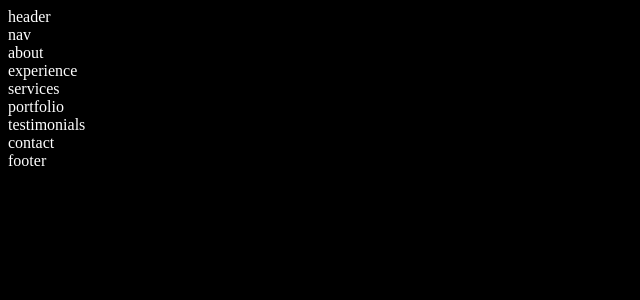
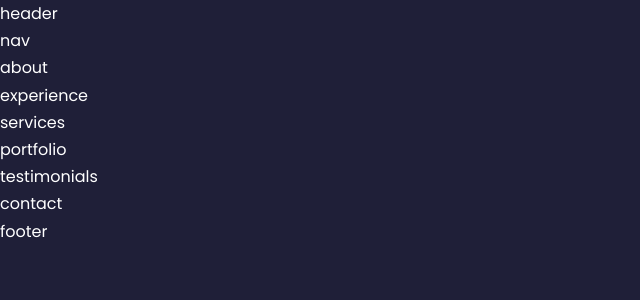
Before and after one commit to SethMack/portfolio-website, a React (Create React App) app: page / in a window 1280 px wide. Shown: the top 300 px of the page, without its empty margins (0-640 px from the left). Built offline with nearby package versions, Linux system fonts and the light colour scheme.

Commit message:
created general css variables

```diff
--- a/src/index.css
+++ b/src/index.css
@@ -1,4 +1,117 @@
+@import url('https://fonts.googleapis.com/css2?family=Poppins:wght@300;400;500;600&display=swap');
+
+* {
+    margin: 0;
+    padding: 0;
+    border: 0;
+    outline: 0;
+    box-sizing: border-box;
+    list-style: none;
+    text-decoration: none;
+}
+
+:root {
+    --color-bg: #1f1f38;
+    --color-bg-variant: #2c2c6c;
+    --color-primary: #4db5ff;
+    --color-primary-variant: rgba(77, 181, 255, 0.4);
+    --color-white: #fff;
+    --color-light: rgba(255, 255, 255, 0.6);
+
+    --transtition: all 400ms ease;
+
+    --containter-width-lg: 75%;
+    --container-width-md: 86%;
+    --container-width-ms: 90%;
+}
+
+html {
+    scroll-behavior: smooth;
+}
+
+::-webkit-scrollbar {
+    display: none;
+}
+
 body {
-    background: black;
-    color: white;
+    font-family: "Poppins", sans-serif;
+    background: var(--color-bg);
+    color: var(--color-white);
+    line-height: 1.7;
+    /* background image */
 }
+
+/* General Styles */
+.container {
+    width: var(--container-width-lg);
+    margin: 0 auto;
+}
+
+h1,
+h2,
+h3,
+h4,
+h5 {
+    font-weight: 500;
+}
+
+h1 {
+    font-size: 2.5rem;
+}
+
+/* All components will be wrapped in a section */
+section {
+    margin-top: 8rem;
+}
+
+section > h2,
+section h5 {
+    text-align: center;
+    color: var(--color-light);
+}
+
+section > h2 {
+    color: var(--color-primary);
+    margin-bottom: 3rem;
+}
+
+.text-light {
+    color: var(--color-light);
+}
+
+a {
+    color: var(--color-primary);
+    transition: var(--transtition);
+}
+
+a:hover {
+    color: var(--color-white);
+}
+
+.btn {
+    width: max-content;
+    display: inline-block;
+    color: var(--color-primary);
+    padding: 0.75rem 1.2rem;
+    border-radius: 0.4rem;
+    cursor: pointer;
+    border: 1px solid var(--color-primary);
+    transition: var(--transition);
+}
+
+.btn:hover {
+    background: var(--color-white);
+    color: var(--color-bg);
+    border-color: transparent;
+}
+
+.btn-primary {
+    background: var(--color-primary);
+    color: var(--color-bg);
+}
+
+img {
+    display: block;
+    width: 100%;
+    object-fit: cover;
+}
```
